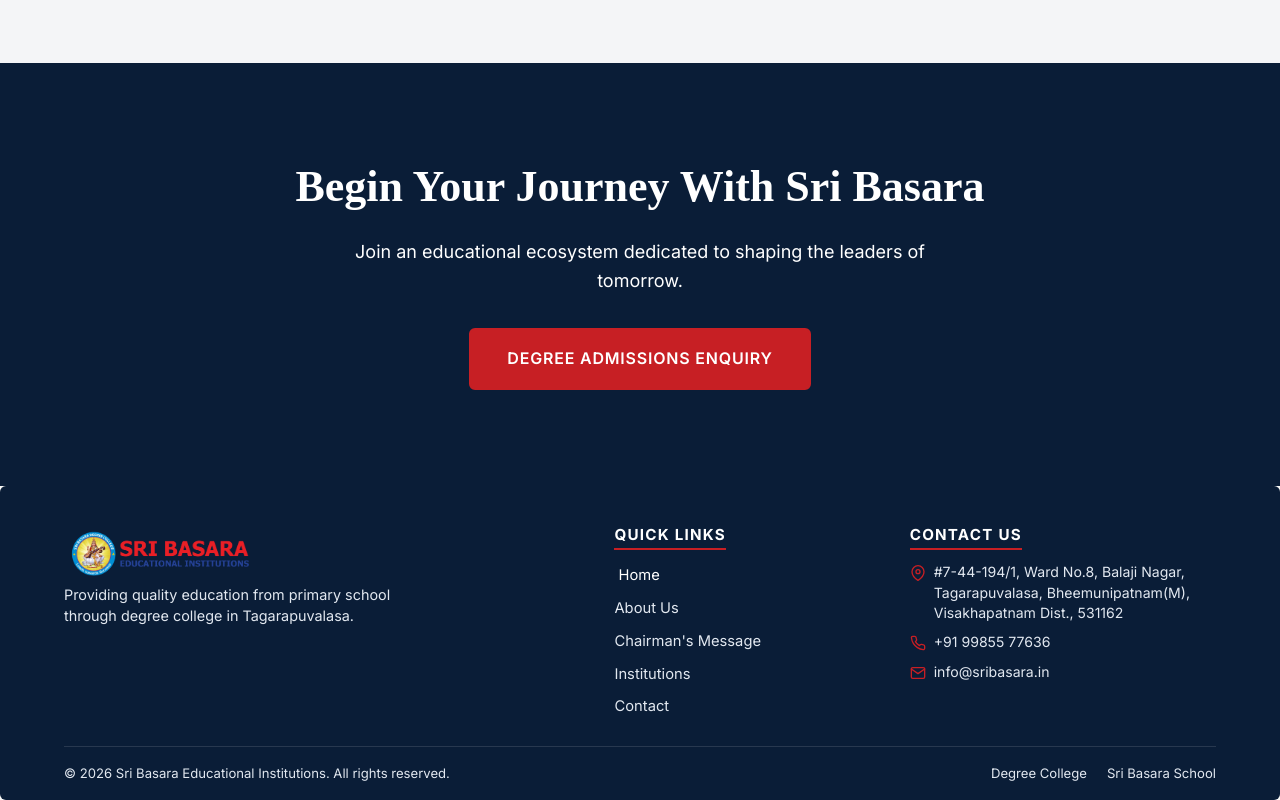
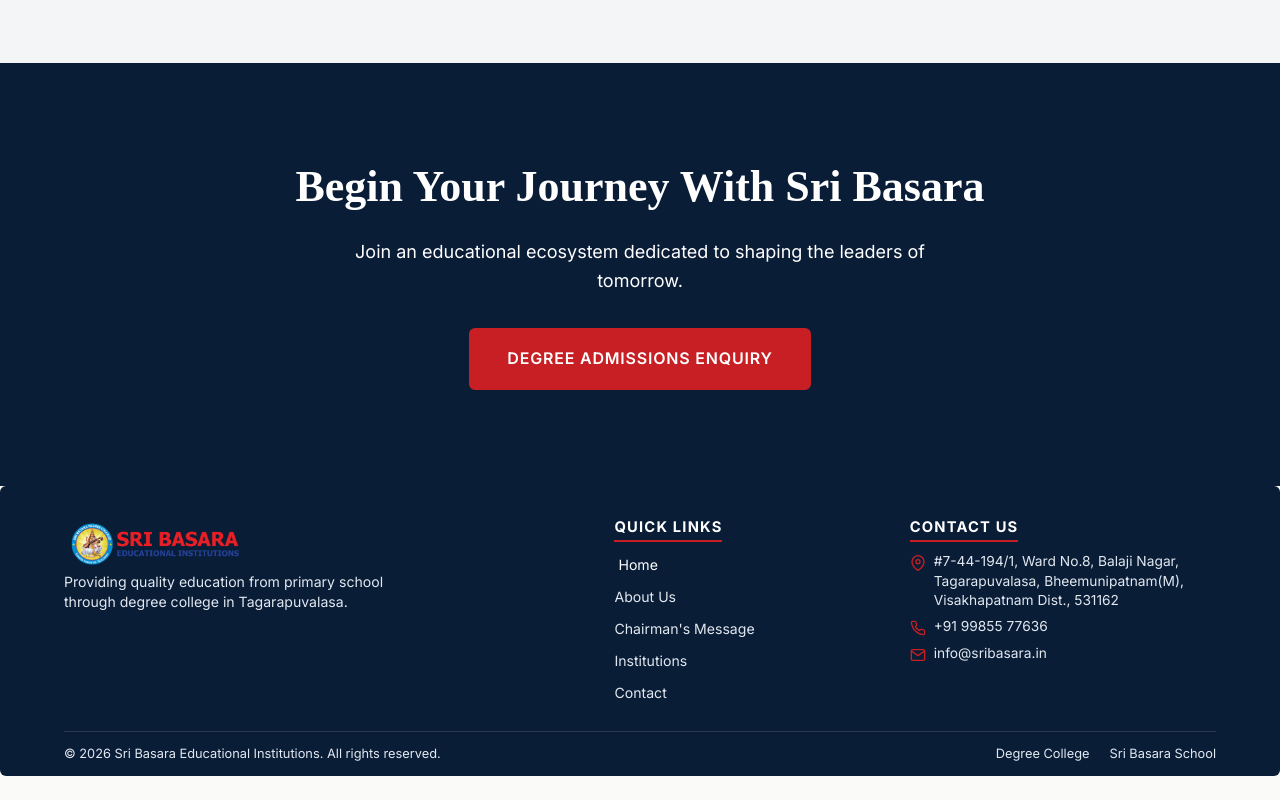
Before and after one commit to Ottobon-INC/Basara, a React (Vite) app: page / in a window 1280 px wide. Shown: the part 4274-5074 px from the top of the page. After the commit the page ends 5050 px from the top, so only its background shows below. Built offline with nearby package versions, Linux system fonts and the light colour scheme.

Commit message:
style: Reduce footer height and spacing on main home page

```diff
--- a/src/modules/common/components/footer/Footer.css
+++ b/src/modules/common/components/footer/Footer.css
@@ -1,31 +1,33 @@
-/* Footer CSS - Clean & Compact */
+/* ==========================================================================
+   SITE FOOTER - COMPACT & CLEAN
+   ========================================================================== */
 .site-footer {
   background-color: var(--color-primary);
   color: var(--color-white);
-  padding: 2.25rem 0 0 0;
+  padding: 1.75rem 0 0 0;
   margin-top: auto;
 }
 
 .footer-grid {
   display: grid;
   grid-template-columns: 2fr 1fr 1.2fr;
+  align-items: start;
   gap: 1.5rem 2.5rem;
-  margin-bottom: 1.25rem;
-  align-items: start;
+  margin-bottom: 1.15rem;
 }
 
 .footer-logo {
-  max-width: 185px;
-  margin-bottom: 0.5rem;
+  max-width: 175px;
+  margin-bottom: 0.45rem;
   display: block;
 }
 
 .footer-brand p {
   color: var(--color-border);
-  font-size: 0.9rem;
-  line-height: 1.5;
+  font-size: 0.88rem;
+  line-height: 1.45;
   margin: 0;
-  max-width: 380px;
+  max-width: 360px;
 }
 
 .footer-title {
@@ -33,11 +35,11 @@
   font-family: var(--font-body);
   text-transform: uppercase;
   letter-spacing: 0.08em;
-  font-size: 0.95rem;
+  font-size: 0.92rem;
   font-weight: 700;
-  margin-bottom: 0.75rem;
+  margin-bottom: 0.65rem;
   border-bottom: 2px solid var(--color-accent);
-  padding-bottom: 0.3rem;
+  padding-bottom: 0.25rem;
   display: inline-block;
 }
 
@@ -48,13 +50,13 @@
 }
 
 .footer-links li {
-  margin-bottom: 0.45rem;
+  margin-bottom: 0.4rem;
 }
 
 .footer-links a {
   color: var(--color-border);
-  font-size: 0.92rem;
   transition: var(--transition);
+  font-size: 0.88rem;
   text-decoration: none;
 }
 
@@ -72,9 +74,9 @@
   color: var(--color-border);
   display: flex;
   align-items: flex-start;
-  font-size: 0.88rem;
-  line-height: 1.45;
-  margin-bottom: 0.55rem;
+  font-size: 0.86rem;
+  line-height: 1.4;
+  margin-bottom: 0.45rem;
 }
 
 .footer-contact p:last-child {
@@ -88,13 +90,13 @@
 }
 
 .footer-bottom {
-  padding: 1rem 0;
+  padding: 0.75rem 0;
   border-top: 1px solid rgba(255, 255, 255, 0.12);
   display: flex;
   justify-content: space-between;
   align-items: center;
   color: var(--color-border);
-  font-size: 0.82rem;
+  font-size: 0.8rem;
 }
 
 .footer-bottom-links {
@@ -104,6 +106,7 @@
 
 .footer-bottom-links a {
   color: var(--color-border);
+  font-size: 0.8rem;
   text-decoration: none;
   transition: color 0.2s;
 }
@@ -115,13 +118,14 @@
 @media (max-width: 991px) {
   .footer-grid {
     grid-template-columns: 1fr;
-    gap: 1.5rem;
+    gap: 1.25rem;
   }
 
   .footer-bottom {
     flex-direction: column;
     text-align: center;
-    gap: 0.75rem;
+    gap: 0.65rem;
+    padding: 0.85rem 0;
   }
 }
 
@@ -129,12 +133,12 @@
    COMPACT FOOTER OVERRIDES FOR SCHOOL
    ========================================================================== */
 .theme-school .site-footer {
-  padding: 2rem 0 0 0;
+  padding: 1.75rem 0 0 0;
 }
 
 .theme-school .footer-grid {
   gap: 1.5rem 2.5rem;
-  margin-bottom: 1.25rem;
+  margin-bottom: 1.15rem;
 }
 
 .theme-school .footer-logo {
@@ -144,7 +148,7 @@
 
 .theme-school .footer-brand p {
   font-size: 0.85rem;
-  line-height: 1.5;
+  line-height: 1.45;
   color: rgba(255, 255, 255, 0.85);
   margin: 0;
   max-width: 380px;
```
